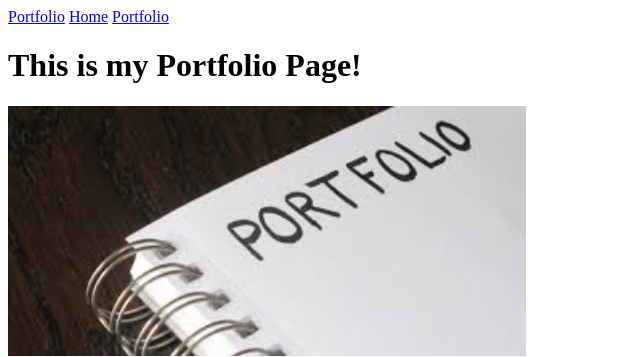
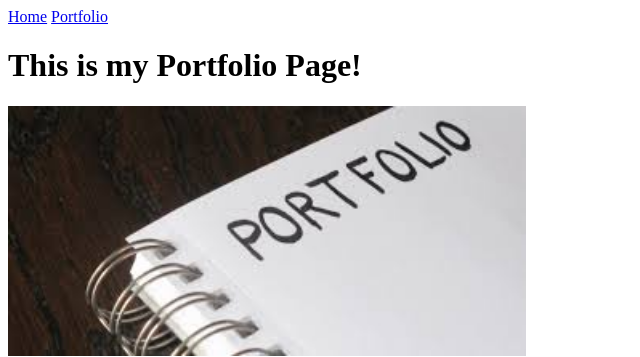
Before and after one commit to gabrielc2002/gabrielc2002.github.io, a plain HTML site: page my_website/portfolio.html in a window 1280 px wide. Shown: the top 357 px of the page, without its empty margins (0-640 px from the left). Drawn offline with Linux system fonts and the light colour scheme.

```diff
--- a/my_website/portfolio.html
+++ b/my_website/portfolio.html
@@ -5,7 +5,6 @@
 	    <title>Portfolio</title>
 	  </head>
 	  <body>
-	<a href="maxresdefault.html">Portfolio</a>
     <a href="index.html">Home</a>
     <a href="portfolio.html">Portfolio</a>
     <h1>This is my Portfolio Page!</h1>
```
